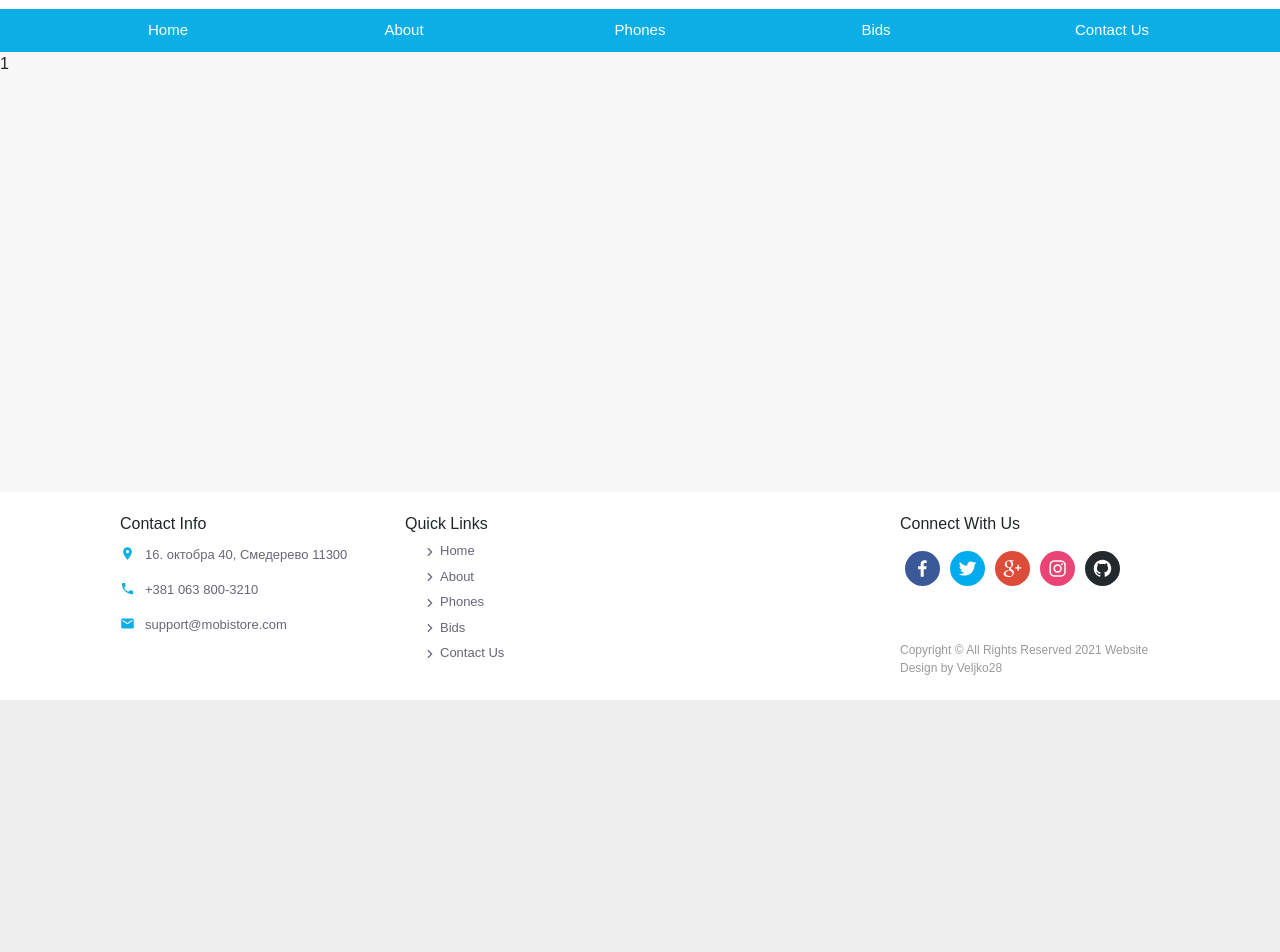
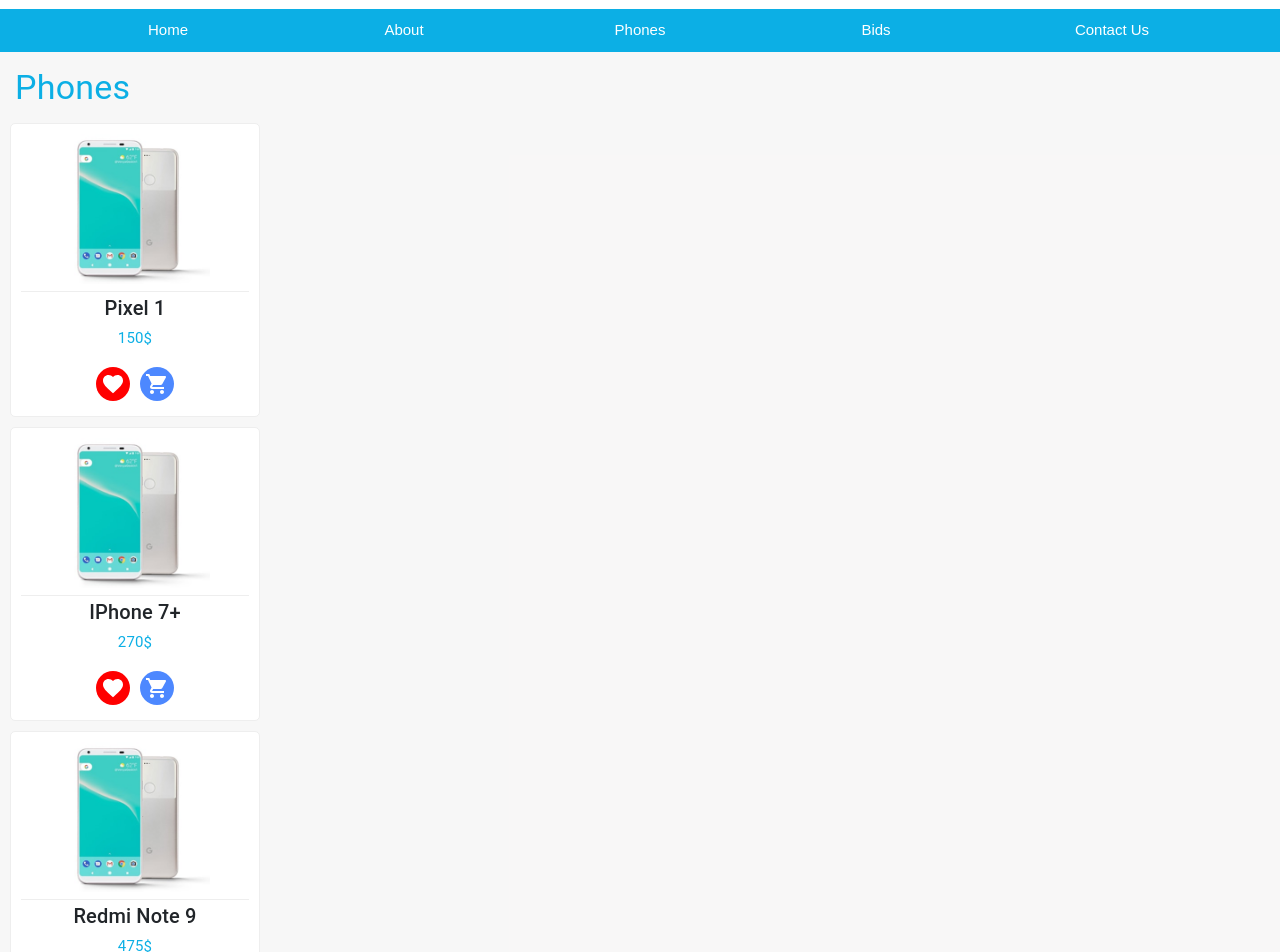
Before and after one commit to Veljko28/Phone-Ui, a Next.js app: page /search/1 in a window 1280 px wide. Shown: the part 100-1052 px from the top of the page. Before the commit the page ends 800 px from the top, so only its background shows below. Built offline with nearby package versions, Linux system fonts and the light colour scheme; a web font is replaced by a local one.

Commit message:
start of search bar implementation

```diff
--- a/pages/index.tsx
+++ b/pages/index.tsx
@@ -20,7 +20,9 @@ export default function Home() {
     const func = async () => {
       const res = await fetchGet('http://localhost:10025/api/v1/phones/featured');
 
-      changePhones({...phones, featured: await (res as Response).json()});
+      if(res && res.ok){
+        changePhones({...phones, featured: await (res as Response).json()});
+      }
     }
 
     func();
--- a/pages/search/[id].tsx
+++ b/pages/search/[id].tsx
@@ -1,14 +1,41 @@
+import React from 'react'
 import { useRouter } from 'next/router'
-import React from 'react'
+import { Typography } from '@material-ui/core';
+import { PhoneCard } from '../../components/PhoneCard';
+import { BidCard } from '../../components/BidCard';
+import ColoredLine from '../../constants/ColoredLine';
+
 
 const search = () => {
 
   const router = useRouter()
-  const { id } = router.query
+  const id = router.query['id']
+
+  const testData = [{name: 'Pixel 1', id: '1', price: 150}, {name: 'IPhone 7+', id: '2',price: 270},
+  {name: 'Redmi Note 9', id: '3',price: 475}, {name: 'Nokia 5', id: '4', price: 80},
+  {name: 'Pixel 1', id: '5', price: 420}, {name: 'IPhone 7+', id: '6', price: 570},
+  {name: 'Redmi Note 9', id: '7', price: 350}, {name: 'Nokia 5', id: '8', price: 125},
+  {name: 'Nokia 5', id: '9', price: 650}]
+
+  const [data,changeData] = React.useState({
+    phones: testData,
+    bids: testData,
+    users: []
+  });
+
+  React.useEffect(() => {
+
+  },[])
+
 
   return (
     <div>
-      {id}
+      <Typography variant="h4" style={{color: '#0cafe5', margin: 15}}>Phones</Typography>
+      {data.phones.map(x => (
+        <PhoneCard key={x.id} name={x.name}
+        images={["/phone.jpg","/phone2.jpg","/phone3.jpg"]} price={x.price + '$'} id={x.id} />
+      ))}
+      <ColoredLine color="#eee"/>
     </div>
   )
 }
```
Also changed, not shown: pages/test.tsx (added, +13 -0 lines).
